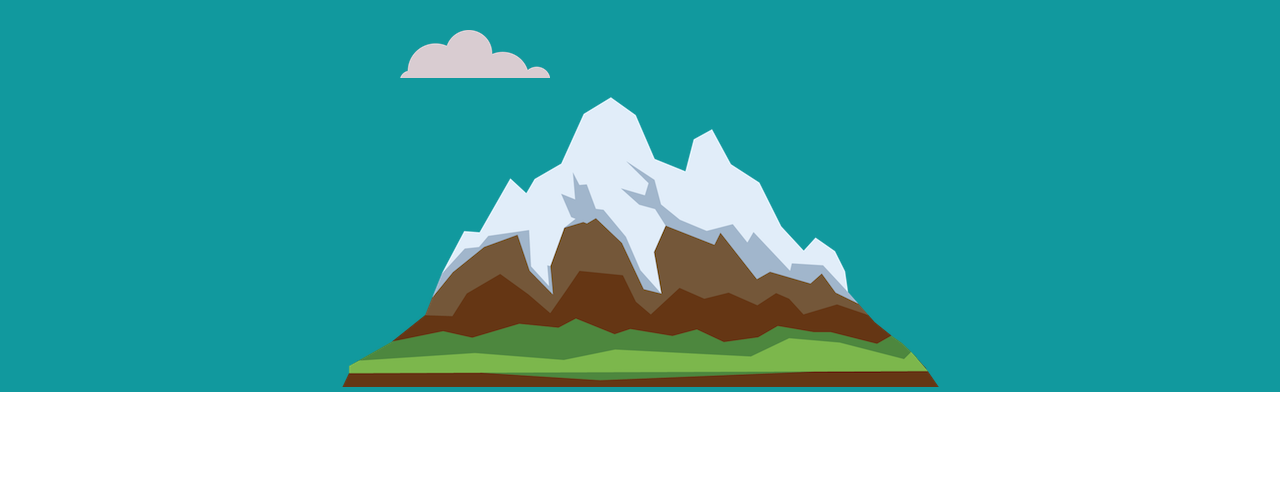
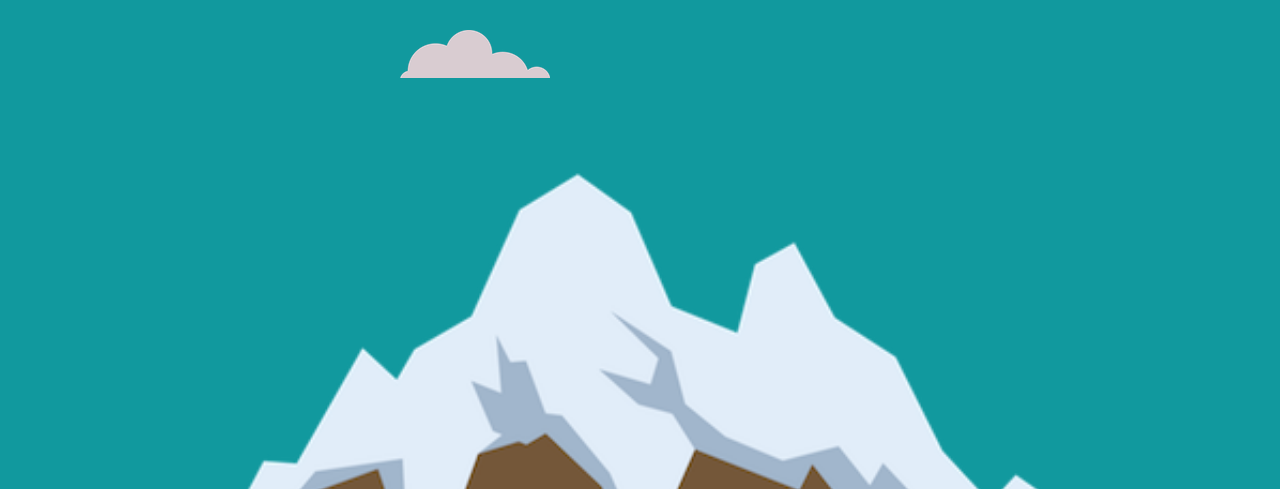
Before and after one commit to FelipeChapochnick/personal-site, a plain HTML site: page index.html in a window 1280 px wide. Shown: the part 463-952 px from the top of the page. Drawn offline with Linux system fonts and the light colour scheme.

Commit message:
Add files via upload

```diff
--- a/index.html
+++ b/index.html
@@ -18,7 +18,7 @@
         <h1>I'm Felipe.</h1>
         <h2>a <span class="developer">developer.</span></h2>
         <img class="bottom-cloud" src="imagens/cloud.png" alt="cloud-image">
-        <img class="mountain" src="imagens/mountain.png" alt="mountain-image">
+        <img class="mountain" src="imagens/mountain.png" alt="mountain-image" style="width:100%">
     </div>
 
     <div class="middle-container">
```
